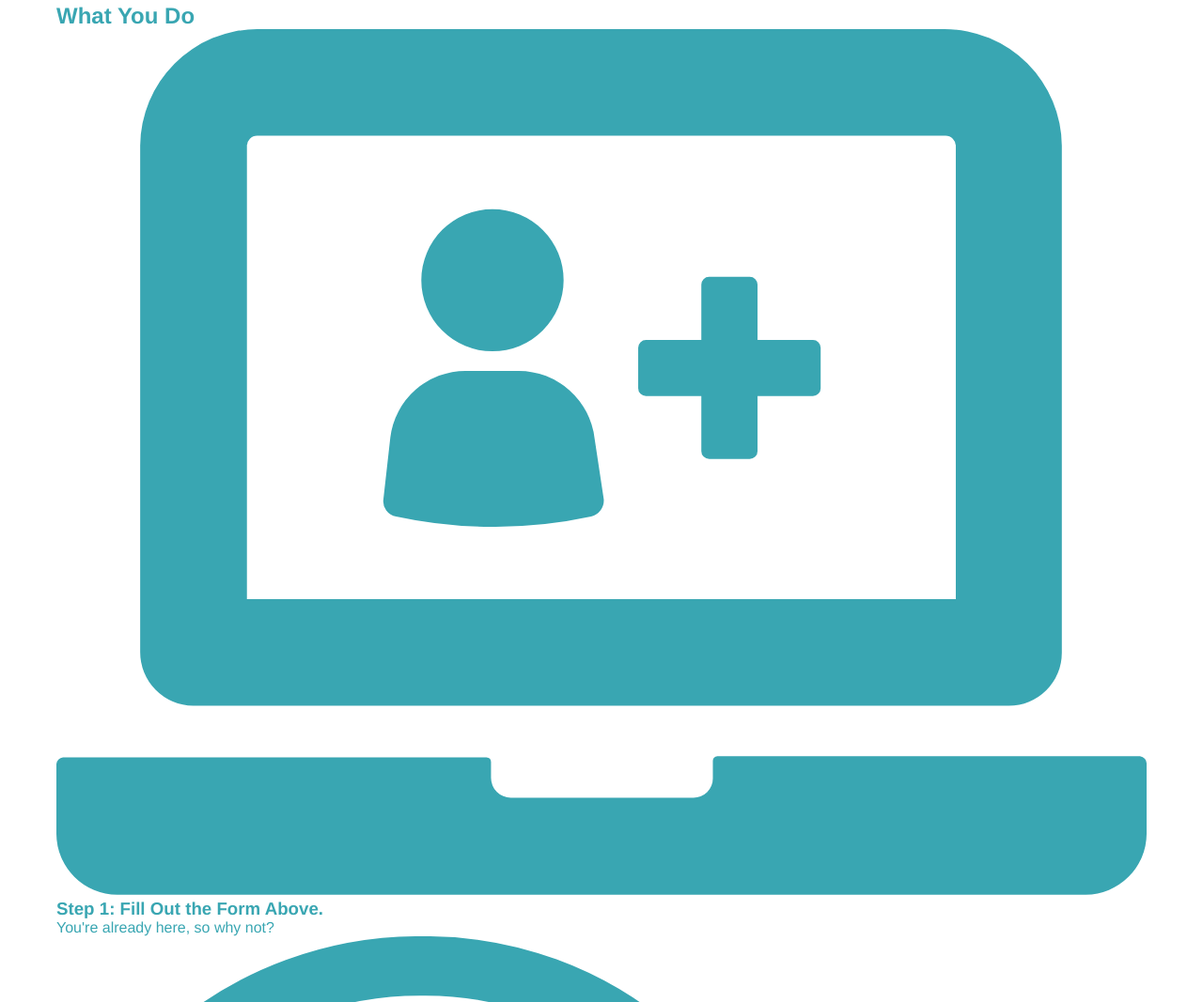
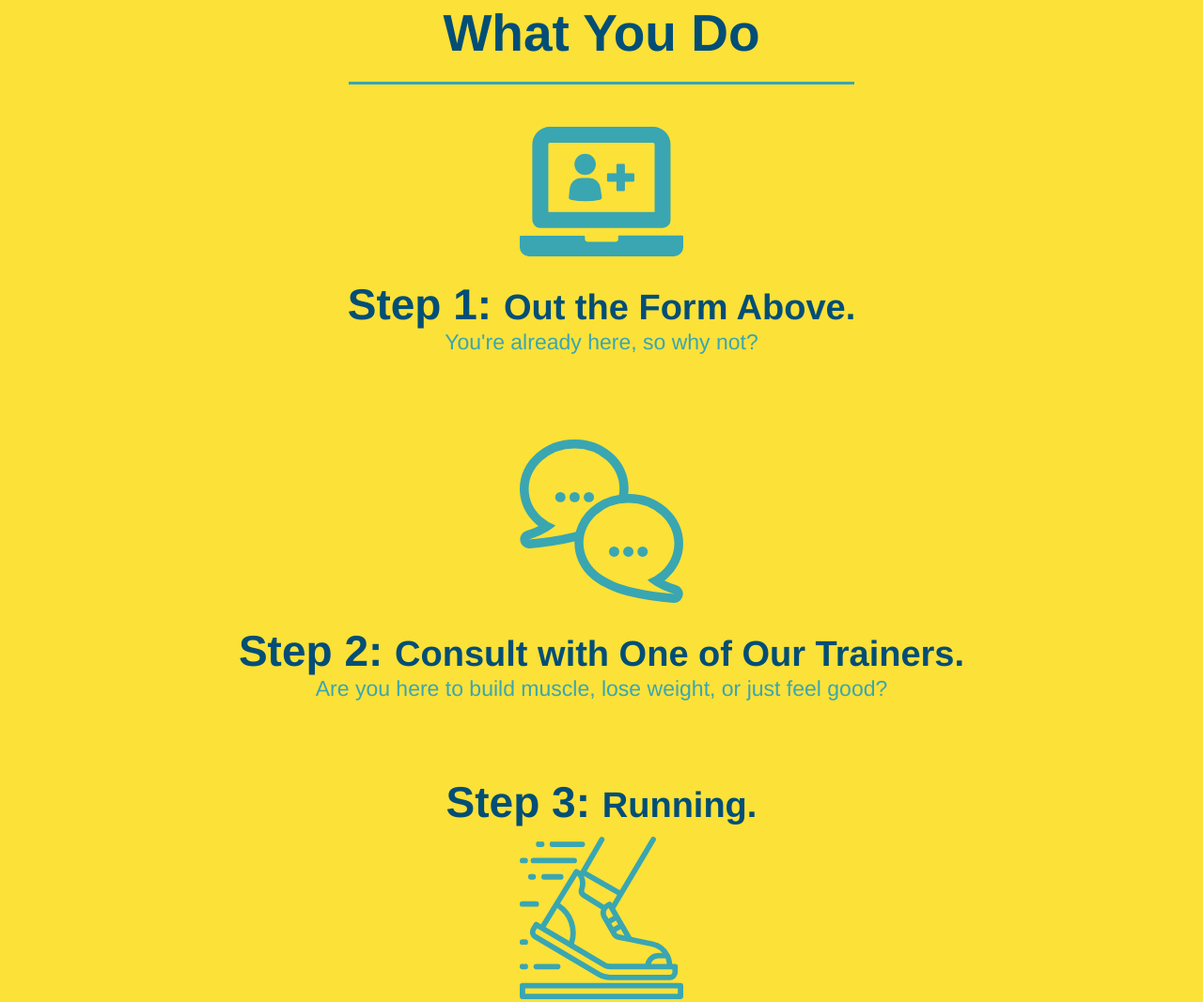
Before and after one commit to ghall89/run-buddy, a plain HTML site: page index.html in a window 1280 px wide. Shown: the part 1117-2184 px from the top of the page at 94% size. Drawn offline with Linux system fonts and the light colour scheme.

Commit message:
styled what you do section

```diff
--- a/assets/css/style.css
+++ b/assets/css/style.css
@@ -99,20 +99,28 @@ section {
 
 /* Hero Style End */
 
+.section-title {
+    font-size: 55px;
+    color: #024e76;
+    margin-bottom: 35px;
+    padding: 0 100px 20px 100px;
+    display: inline-block;
+    border-bottom: 3px solid;
+  }
+
+  .primary-border {
+    border-color: #fce138;
+  }
+
+  .secondary-border {
+    border-color: #39a6b2;
+  }
+
 /* Intro Style Start */
 
 .intro {
     text-align: center;
 }
-
-.intro h2 {
-    font-size: 55px;
-    color: #024e76;
-    margin-bottom: 35px;
-    padding: 0 100px 20px 100px;
-    border-bottom: 3px solid #fce138;
-    display: inline-block;
-  }
 
   .intro p {
     line-height: 1.7;
@@ -123,6 +131,39 @@ section {
   }
 
 /* Intro Style End */
+
+/* Steps Style Start */
+
+.steps {
+    text-align: center;
+    background: #fce138;
+}
+
+.steps div {
+    margin-bottom: 80px;
+  }
+
+  .steps img {
+    width: 15%;
+    margin: 10px 0;
+  }
+
+  .steps h3 {
+    color: #024e76;
+    font-size: 46px;
+    margin-top: 10px;
+  }
+
+  .steps span {
+      font-size: 38px;
+  }
+
+  .steps p {
+    color: #39a6b2;
+    font-size: 23px;
+  }
+
+/* Steps Style End */
 
 footer {
     background: #fce138;
--- a/index.html
+++ b/index.html
@@ -59,33 +59,33 @@
 
     <!-- "What We Do" Section -->
     <section id="what-we-do" class="intro">
-        <h2>What We Do</h2>
+        <h2 class="section-title primary-border">What We Do</h2>
         <p>
             butcher selfies chambray shabby chic gentrify readymade yr Echo Park XOXO Tumblr normcore Banksy direct trade Blue Bottle chillwave you probably haven't heard of them single-origin coffee Vice fanny pack fixie Odd Future Austin fingerstache pickled twee synth Wes Anderson Thundercats viral bitters flannel meggings narwhal Marfa Schlitz sustainable Intelligentsia umami deep v craft
         </p>
     </section>
 
     <!-- "What You Do" Section -->
-    <section>
-        <h2 id="what-you-do">What You Do</h2>
+    <section id="what-you-do" class="steps">
+        <h2 class="section-title secondary-border">What You Do</h2>
         <div>
             <img src="./assets/images/step-1.svg" alt="" />
-            <h3>Step 1: Fill Out the Form Above.</h3>
+            <h3>Step 1: <span>Out the Form Above.</span></h3>
             <p>You're already here, so why not?</p>
           </div>
           <div>
             <img src="./assets/images/step-2.svg" alt="" />
-            <h3>Step 2: Consult with One of Our Trainers.</h3>
+            <h3>Step 2: <span>Consult with One of Our Trainers.</span></h3>
             <p>Are you here to build muscle, lose weight, or just feel good?</p>
           </div>
           <div>
-            <h3>Step 3: Get Running.</h3>
+            <h3>Step 3: <span>Running.</span></h3>
             <img src="./assets/images/step-3.svg" alt="" />
             <p>Hit the ground running (literally) once your trainer lays out your plan.</p>
           </div>
           <div>
             <img src="./assets/images/step-4.svg" alt="" />
-            <h3>Step 4: See Results.</h3>
+            <h3>Step 4: <span>See Results.</span></h3>
             <p>Bi-weekly checkins with your trainer will keep you focused</p>
           </div>
         </section>
```
